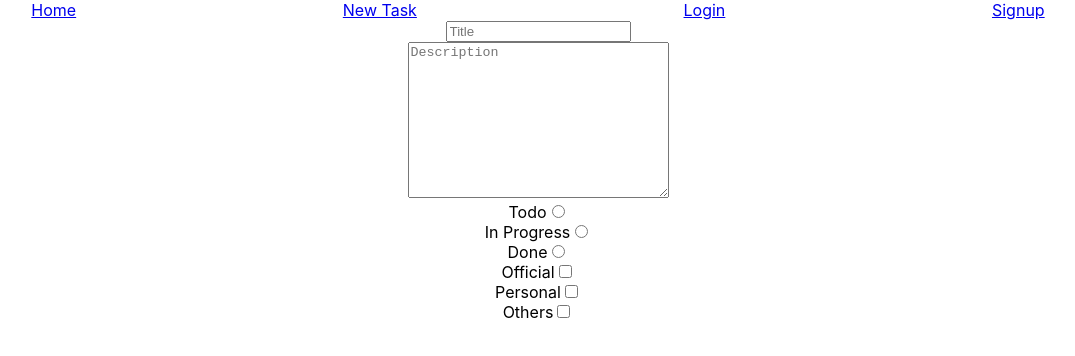
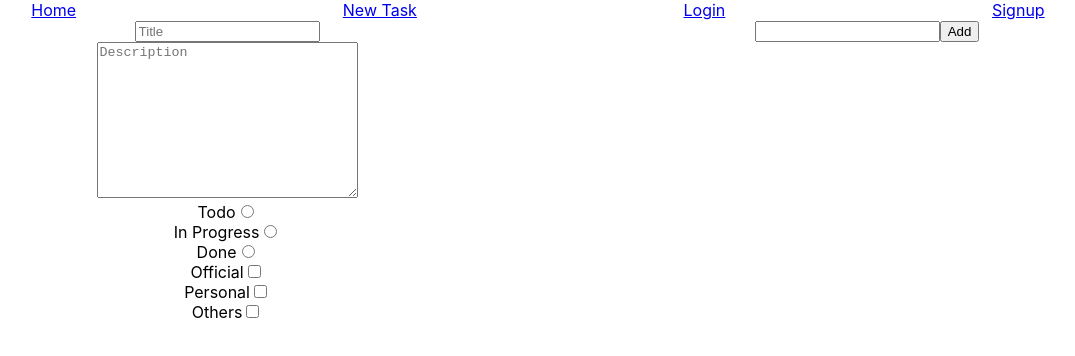
Before and after one commit to OfficialSiddharthBisht/todo-react2.0, a React (Create React App) app: page /newTask in a window 1280 px wide. Shown: the top 356 px of the page, without its empty margins (102-1177 px from the left). Built offline with nearby package versions, Linux system fonts and the light colour scheme.

Commit message:
Started task add form

```diff
--- /dev/null
+++ b/src/components/SubTaskAdder.jsx
@@ -0,0 +1,37 @@
+import { nanoid } from 'nanoid';
+import React from 'react'
+
+export const SubTaskAdder = ({ subTask, setSubTask }) => {
+  const [text, setText] = React.useState("");
+  const handleChange = (e) => {
+    setText(e.target.value);
+  }
+  const handleSubmit = () => {
+    const obj = {
+      title: text,
+      status: false,
+      id: nanoid()
+    }
+    setSubTask(prev => (
+      [...prev, obj]
+    ))
+  }
+
+
+  return (
+    <div>
+      <div>
+        <input type="text" value={text} onChange={()=>handleChange(el.id)} />
+        <button onClick={handleSubmit}>Add</button>
+
+      </div>
+      {subTask.map(el => (
+        <ul style={{display:'flex',width:'220px', justifyContent:'space-between'}} key = {el.id}>
+          <input type="checkbox" checked ={el.status} onChange = {handleCheckChange(el.id)}/>
+          <div>{el.title}</div>
+          <button onClick={handleDelete(el.id)}>Delete</button>
+        </ul>
+      ))}
+    </div>
+  )
+}
--- a/src/pages/NewTask.jsx
+++ b/src/pages/NewTask.jsx
@@ -1,30 +1,37 @@
 import React from 'react'
+import { SubTaskAdder } from '../components/SubTaskAdder';
 
 export const NewTask = () => {
+    const [subTask, setSubTask] = React.useState([]);
     return (
+        <div style={{display:'flex' , justifyContent:'space-around'}}>
             <div>
                 <div className="input_basic">
-            <input type="text" placeholder='Title'  />
+                    <input type="text" placeholder='Title' />
                 </div>
                 <div className="textarea_basic">
                     <textarea placeholder='Description' cols="30" rows="10"></textarea>
                 </div>
                 <div className="radio_basic">
                     <label htmlFor="todo">Todo</label>
-            <input type="radio" name="taskstatus" id="todo" /><br/>
+                    <input type="radio" name="taskstatus" id="todo" /><br />
                     <label htmlFor="inprogress">In Progress</label>
-            <input type="radio" name="taskstatus" id="inprogress" /><br/>
+                    <input type="radio" name="taskstatus" id="inprogress" /><br />
                     <label htmlFor="done">Done</label>
                     <input type="radio" name="taskstatus" id="done" />
                 </div>
                 <div className="checkDiv">
                     <label htmlFor="official">Official</label>
-            <input type="checkbox" name="" id="official" /><br/>
+                    <input type="checkbox" name="" id="official" /><br />
                     <label htmlFor="personal">Personal</label>
-            <input type="checkbox" name="" id="personal" /><br/>
+                    <input type="checkbox" name="" id="personal" /><br />
                     <label htmlFor="others">Others</label>
                     <input type="checkbox" name="" id="others" />
                 </div>
             </div>
+            <div>
+                <SubTaskAdder subTask = {subTask}  setSubTask = {setSubTask}/>
+            </div>
+        </div>
     )
 }
```
Lines whose indentation alone changed are shown as unchanged.
